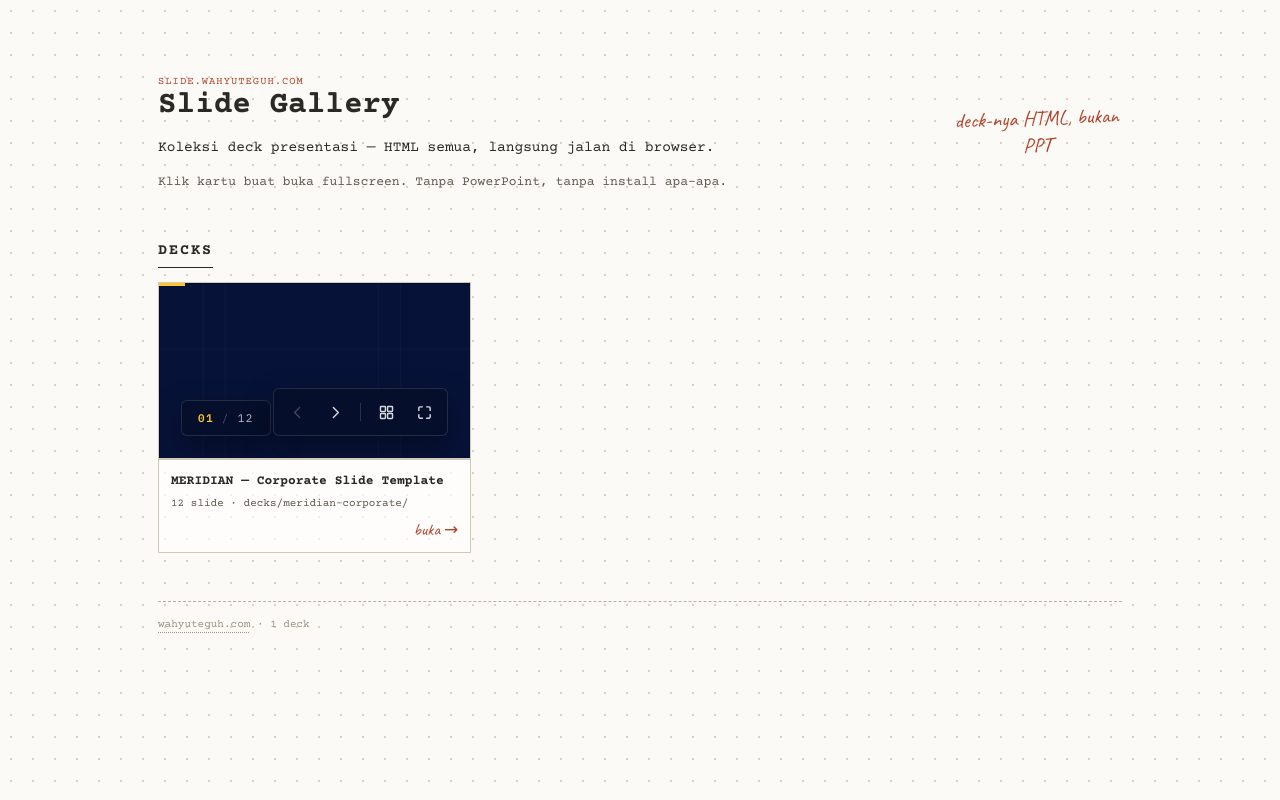
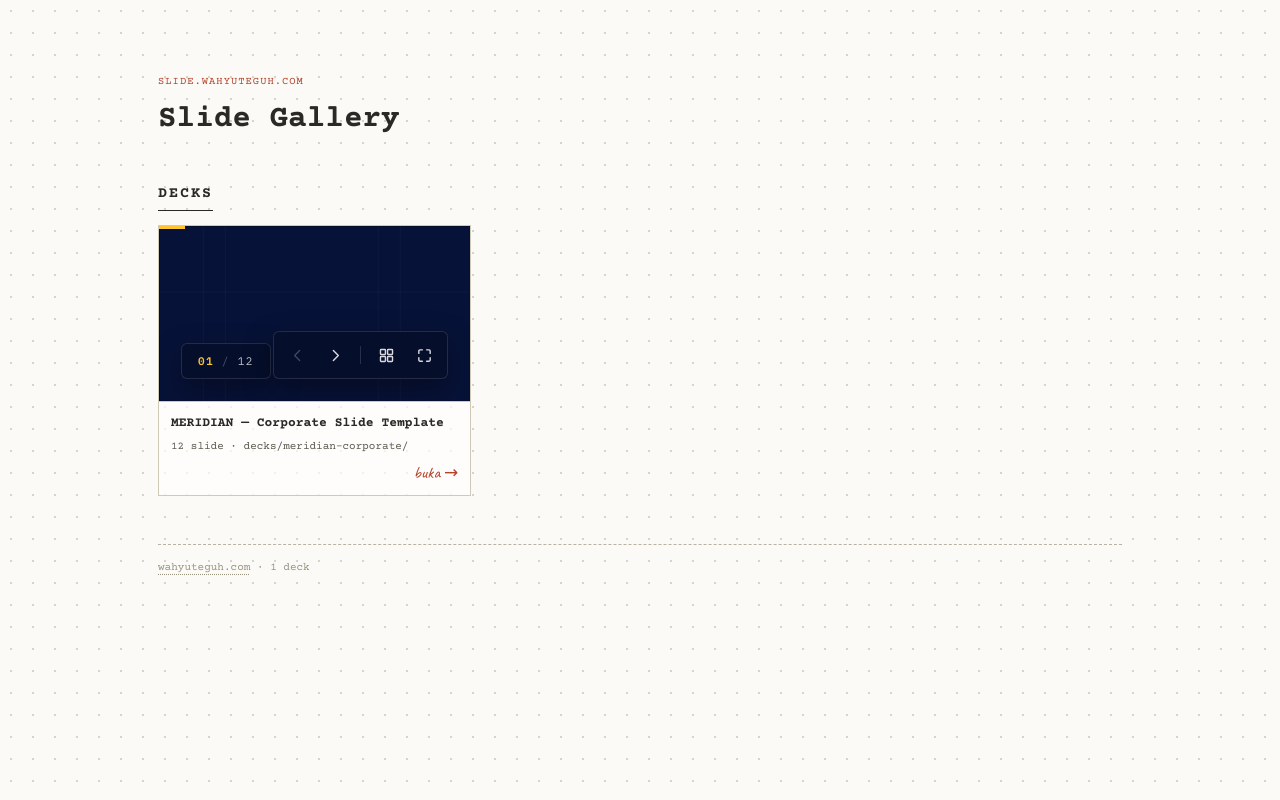
Before and after one commit to whyteguh/slidewahyu, a plain HTML site: page index.html in a window 1280 px wide. Drawn offline with nearby package versions, Linux system fonts and the light colour scheme.

Commit message:
chore: remove hero copy and handwritten note

```diff
--- a/index.html
+++ b/index.html
@@ -15,14 +15,9 @@
 <body>
 <div class="page">
   <div class="flow centered">
-    <section class="sec hero">
-      <div>
-        <p class="kicker">slide.wahyuteguh.com</p>
-        <h1>Slide Gallery</h1>
-        <p class="lede">Koleksi deck presentasi — HTML semua, langsung jalan di browser.</p>
-        <p class="sub">Klik kartu buat buka fullscreen. Tanpa PowerPoint, tanpa install apa-apa.</p>
-      </div>
-      <p class="hand-note">deck-nya HTML, bukan PPT</p>
+    <section class="sec">
+      <p class="kicker">slide.wahyuteguh.com</p>
+      <h1>Slide Gallery</h1>
     </section>
 
     <section class="sec">
--- a/style.css
+++ b/style.css
@@ -30,15 +30,7 @@ body {
   border-bottom: 1px solid var(--ink); padding-bottom: 8px; width: fit-content;
 }
 
-.hero { flex-direction: row; gap: 26px; align-items: flex-start; justify-content: space-between; }
-.hero h1 { margin: 0; font-size: 31px; font-weight: 700; }
-.lede { margin: 12px 0 0; font-size: 14.5px; line-height: 1.8; }
-.sub { margin: 10px 0 0; font-size: 13px; line-height: 1.8; color: var(--muted); }
-.hand-note {
-  flex: none; max-width: 170px; padding-top: 8px;
-  font-family: var(--font-hand); font-size: 21px; line-height: 1.3; color: var(--accent);
-  transform: rotate(-2deg); text-align: center;
-}
+h1 { margin: 0; font-size: 31px; font-weight: 700; }
 
 .card-grid { display: grid; grid-template-columns: repeat(3, 1fr); gap: 12px; }
 .card {
@@ -73,7 +65,5 @@ body {
 @media (max-width: 820px) { .card-grid { grid-template-columns: 1fr 1fr; } }
 @media (max-width: 560px) {
   .flow.centered { padding: 64px 4px 40px; gap: 40px; }
-  .hero { flex-direction: column; }
-  .hand-note { text-align: left; max-width: none; padding-top: 0; }
   .card-grid { grid-template-columns: 1fr; }
 }
```
